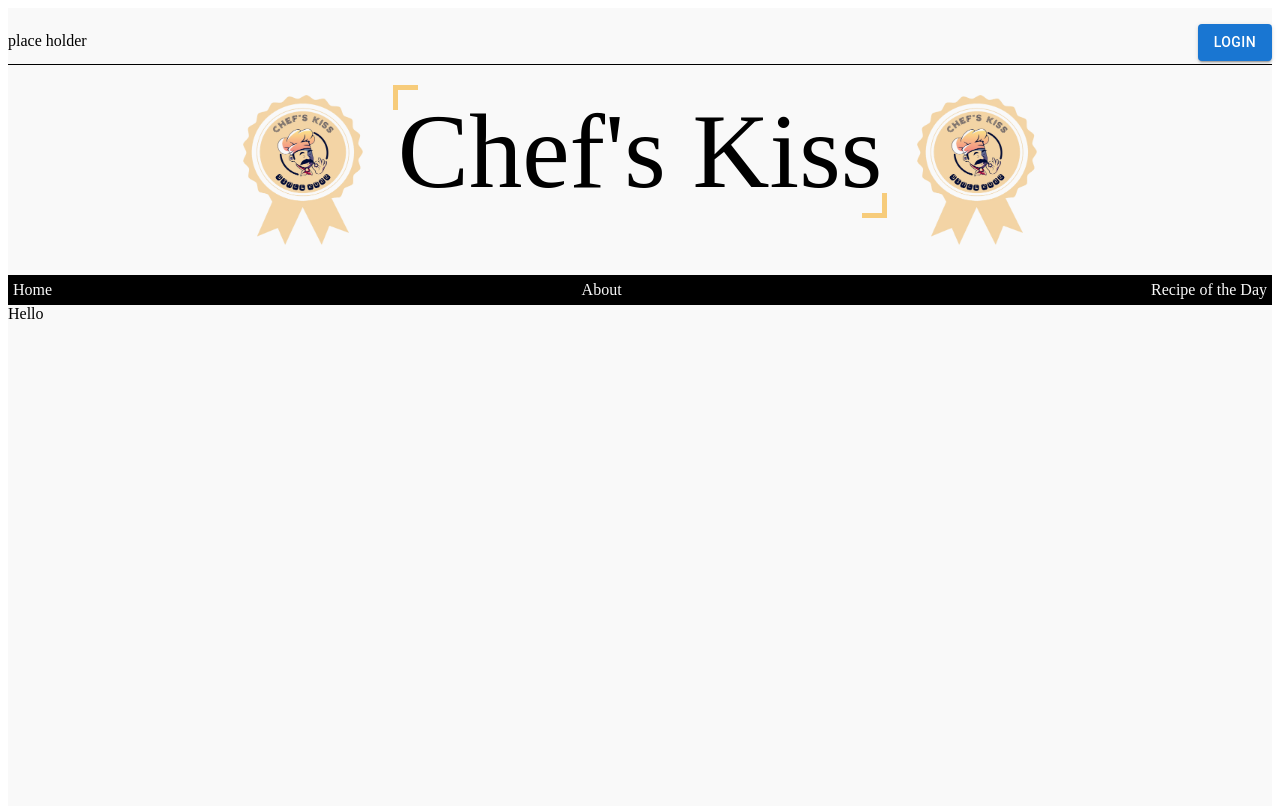
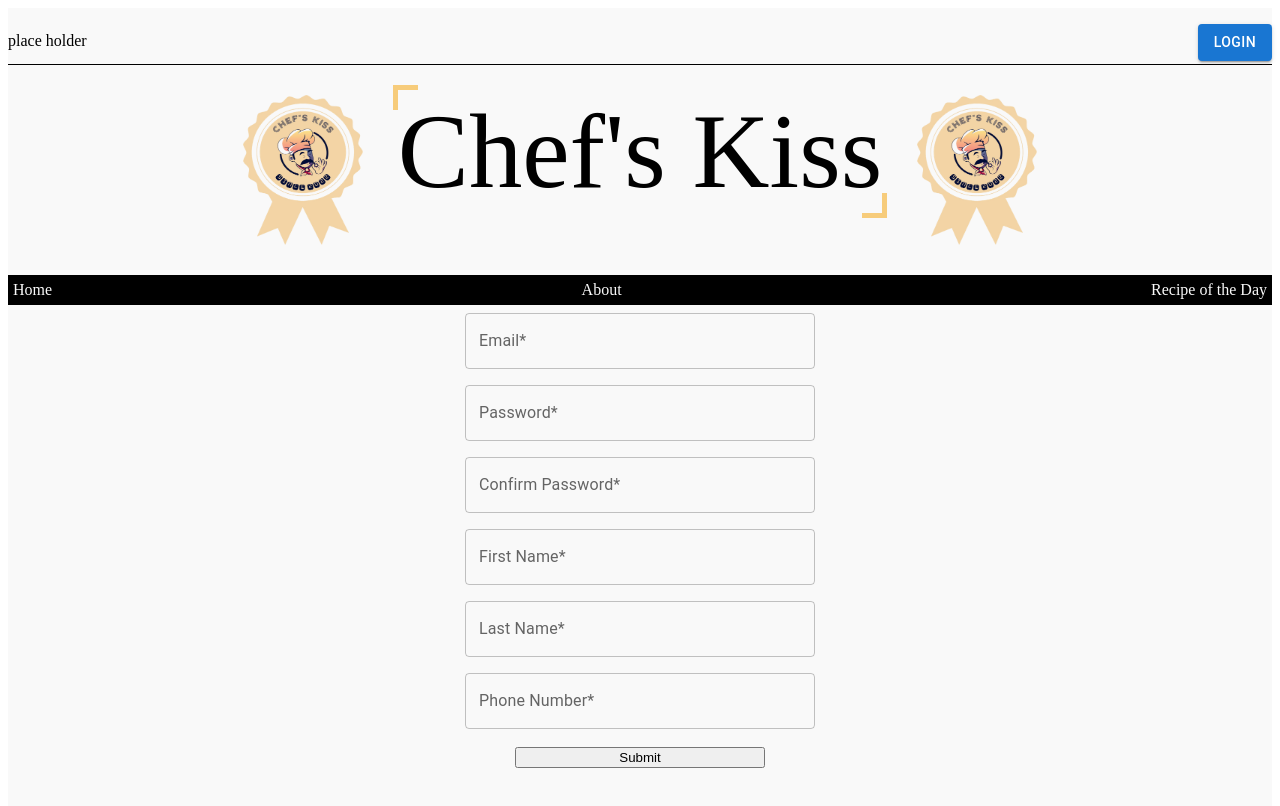
Before and after one commit to 2208-Capstone-Team-1/Capstone-Kitchen-Prep, a React app: page /createaccount in a window 1280 px wide. Shown: the top 806 px of the page. Built offline with nearby package versions, Linux system fonts and the light colour scheme; the HTML template or start-up script is replaced by a standard one.

Commit message:
create user form completed. Bug where user doesn't post to db

```diff
--- a/src/components/User/UserCreate.tsx
+++ b/src/components/User/UserCreate.tsx
@@ -2,9 +2,14 @@ import React, { useState } from "react";
 import { useDispatch } from "react-redux";
 import { useNavigate } from "react-router-dom";
 import * as yup from "yup";
+import { useFormik } from "formik";
+import axios from "axios";
+import { setUser } from "../../store/userSlice";
+import { Box } from "@mui/system";
+import { Alert, TextField } from "@mui/material";
 
 // Validation schema using yup, to check is text field entries are valid.
-const userSchema = yup.object().shape({
+const validationSchema = yup.object().shape({
   email: yup
     .string()
     .email("Enter a valid email")
@@ -38,7 +43,193 @@ const UserCreate = () => {
   const [creationFailure, setCreationFailure] = useState(false);
   const [errorMessage, setErrorMessage] = useState("");
 
-  return <div>Hello</div>;
+  const formik = useFormik({
+    // Initializes our formik.values object to have these key-value pairs.
+    initialValues: {
+      email: "",
+      password: "",
+      confirmPassword: "",
+      first_name: "",
+      last_name: "",
+      phoneNumber: "",
+    },
+    // Give it our yup validationSchema
+    validationSchema: validationSchema,
+
+    onSubmit: async (values) => {
+      // Update Backend: axios post req to User
+      try {
+        // On backend, the req.body cannot contain confirmPassword because it breaks sequelize.
+        // So limit what we went back, here.
+        const bodyToSubmit = {
+          email: values.email,
+          password: values.password,
+          first_name: values.first_name,
+          last_name: values.last_name,
+          phoneNumber: values.phoneNumber,
+        };
+        console.log(bodyToSubmit);
+        // createdUser from DB
+        const createdUser = await axios.post("/api/users", bodyToSubmit);
+        const userId = createdUser.data.id;
+
+        //************************* AUTO LOGIN with new account info ********************************* */
+
+        // Get/Create token for this login session
+        const credentials = {
+          email: values.email,
+          password: values.password,
+        };
+        const response = await axios.post("/api/auth", credentials);
+        const token = response.data;
+        window.localStorage.setItem("token", token);
+
+        setCreationSuccess(true);
+
+        setTimeout(() => {
+          // Dispatch user to the one just made
+          // This goes in here to prevent the current URL from prematurely showing '404 you are already logged in!'
+          dispatch(setUser(createdUser.data));
+          navigate("/");
+        }, 3000);
+      } catch (err) {
+        // For typescript, we need to define an unknown error
+        let message = "Unknown error";
+        // if err is a known instance of Error, then set the message to that error
+        if (err instanceof Error) message = err.message;
+        // Change state - If account creation failed (eg, an acct with that username already exists)
+        setCreationFailure(true);
+        setErrorMessage(message); // Give the error message from our api's res.send to our mui alert's text body
+      }
+    },
+  });
+  return (
+    <div>
+      <Box
+        component="form"
+        onSubmit={formik.handleSubmit}
+        sx={{
+          display: "flex",
+          flexDirection: "column",
+          alignItems: "center",
+          justifyContent: "space-between",
+        }}
+      >
+        <Box margin={1}>
+          <TextField
+            name="email"
+            type="email"
+            label="Email*"
+            variant="outlined"
+            sx={{ width: "350px" }}
+            value={formik.values.email || ""}
+            onChange={formik.handleChange}
+            onBlur={formik.handleBlur}
+            error={formik.touched.email && Boolean(formik.errors.email)}
+            helperText={formik.touched.email && formik.errors.email}
+          />
+        </Box>
+
+        <Box margin={1}>
+          <TextField
+            name="password"
+            type="password"
+            label="Password*"
+            variant="outlined"
+            sx={{ width: "350px" }}
+            value={formik.values.password || ""}
+            onChange={formik.handleChange}
+            onBlur={formik.handleBlur}
+            error={formik.touched.password && Boolean(formik.errors.password)}
+            helperText={formik.touched.password && formik.errors.password}
+          />
+        </Box>
+
+        <Box margin={1}>
+          <TextField
+            name="confirmPassword"
+            type="password"
+            label="Confirm Password*"
+            variant="outlined"
+            sx={{ width: "350px" }}
+            value={formik.values.confirmPassword || ""}
+            onChange={formik.handleChange}
+            onBlur={formik.handleBlur}
+            error={
+              formik.touched.confirmPassword &&
+              Boolean(formik.errors.confirmPassword)
+            }
+            helperText={
+              formik.touched.confirmPassword && formik.errors.confirmPassword
+            }
+          />
+        </Box>
+
+        <Box margin={1}>
+          <TextField
+            name="first_name"
+            type="first_name"
+            label="First Name*"
+            variant="outlined"
+            sx={{ width: "350px" }}
+            value={formik.values.first_name || ""}
+            onChange={formik.handleChange}
+            onBlur={formik.handleBlur}
+            error={
+              formik.touched.first_name && Boolean(formik.errors.first_name)
+            }
+            helperText={formik.touched.first_name && formik.errors.first_name}
+          />
+        </Box>
+
+        <Box margin={1}>
+          <TextField
+            name="last_name"
+            type="last_name"
+            label="Last Name*"
+            variant="outlined"
+            sx={{ width: "350px" }}
+            value={formik.values.last_name || ""}
+            onChange={formik.handleChange}
+            onBlur={formik.handleBlur}
+            error={formik.touched.last_name && Boolean(formik.errors.last_name)}
+            helperText={formik.touched.last_name && formik.errors.last_name}
+          />
+        </Box>
+        <Box margin={1}>
+          <TextField
+            name="phoneNumber"
+            type="phoneNumber"
+            label="Phone Number*"
+            variant="outlined"
+            sx={{ width: "350px" }}
+            value={formik.values.phoneNumber || ""}
+            onChange={formik.handleChange}
+            onBlur={formik.handleBlur}
+            error={
+              formik.touched.phoneNumber && Boolean(formik.errors.phoneNumber)
+            }
+            helperText={formik.touched.phoneNumber && formik.errors.phoneNumber}
+          />
+        </Box>
+
+        {creationSuccess && (
+          <Alert sx={{ marginTop: 2 }} severity="success">
+            Account created! Logging you in now...
+          </Alert>
+        )}
+        {creationFailure && (
+          <Alert sx={{ marginTop: 2 }} severity="error">
+            {errorMessage}
+          </Alert>
+        )}
+
+        <button type="submit" style={submitButtonStyle}>
+          Submit
+        </button>
+      </Box>
+    </div>
+  );
 };
 
 export default UserCreate;
```
Also changed, not shown: 1 other file (tests, documents, lock files or other folders).
